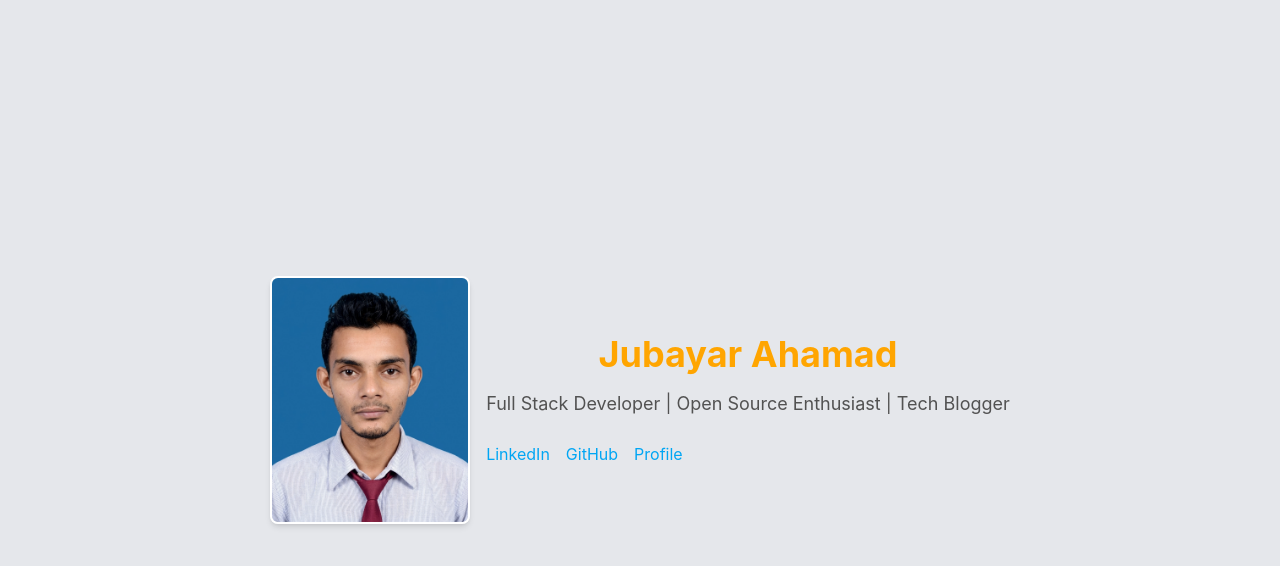
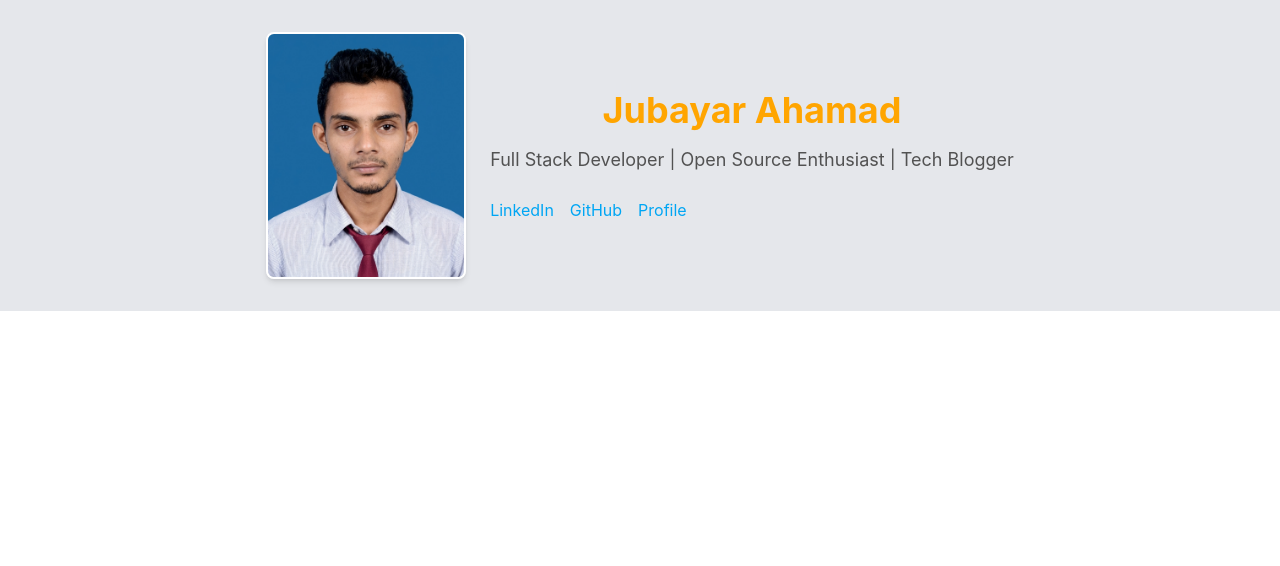
Before and after one commit to yet-yuvi/my-portfolio, a React (Vite) app: page / in a window 1280 px wide. Shown: the top 566 px of the page. Built offline with nearby package versions, Linux system fonts and the light colour scheme.

Commit message:
feat: Add Hero.jsx component
style: Format code

```diff
--- a/src/App.jsx
+++ b/src/App.jsx
@@ -1,17 +1,11 @@
-import Image from './components/Image';
-import Bio from './components/Bio';
-import Social from './components/Social';
+import Hero from './components/Hero';
 
 import './App.css';
 
 function App() {
   return (
-    <div className="flex items-center justify-center h-screen bg-gray-200 gap-4">
-      <Image />
-      <div className="flex flex-col gap-6">
-        <Bio />
-        <Social />
-      </div>
+    <div className="gap-4 p-8 bg-gray-200 flex flex-col items-center justify-center h-full">
+      <Hero />
     </div>
   );
 }
--- /dev/null
+++ b/src/components/Hero.jsx
@@ -0,0 +1,17 @@
+import Image from './Image';
+import Bio from './Bio';
+import Social from './Social';
+
+function Hero() {
+  return (
+    <div className="flex items-center gap-6">
+      <Image />
+      <div className="flex flex-col gap-6">
+        <Bio />
+        <Social />
+      </div>
+    </div>
+  );
+}
+
+export default Hero;
```
Also changed, not shown: src/components/Social.jsx (+13 -13 lines).
